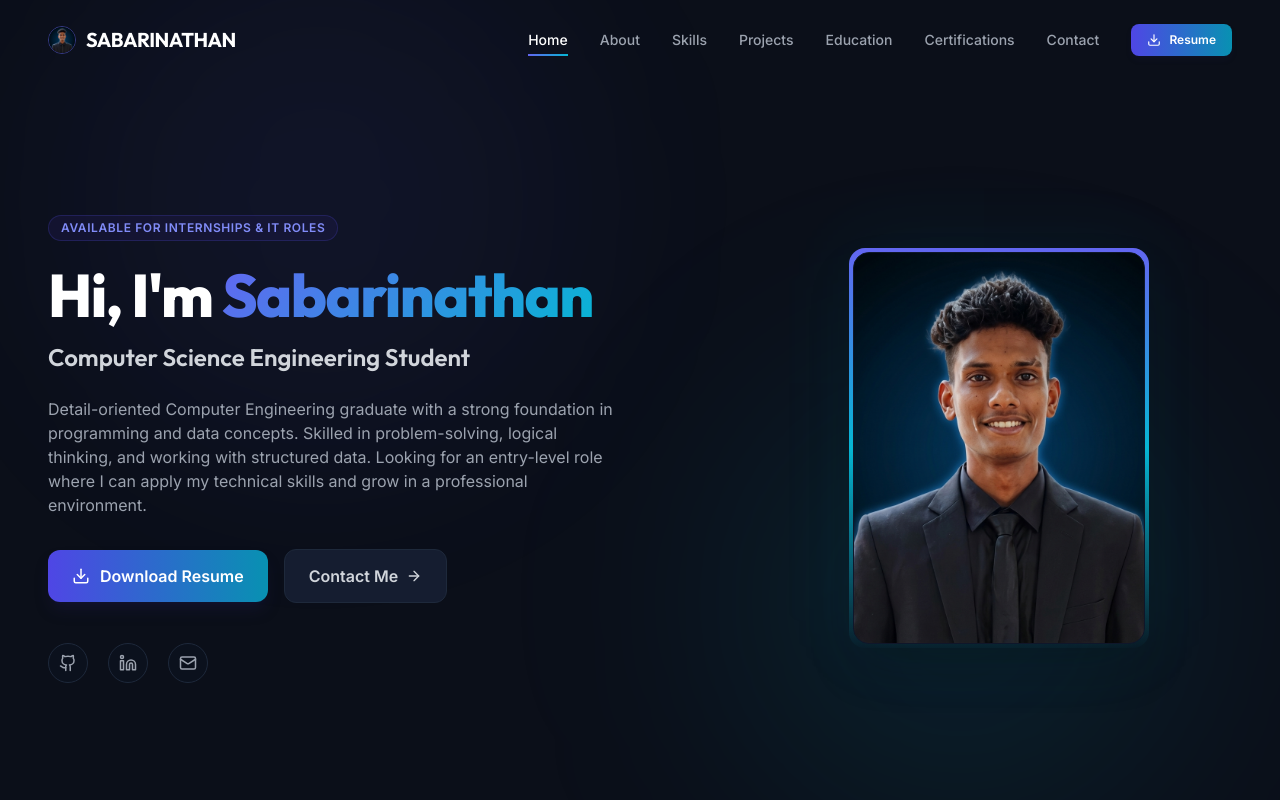
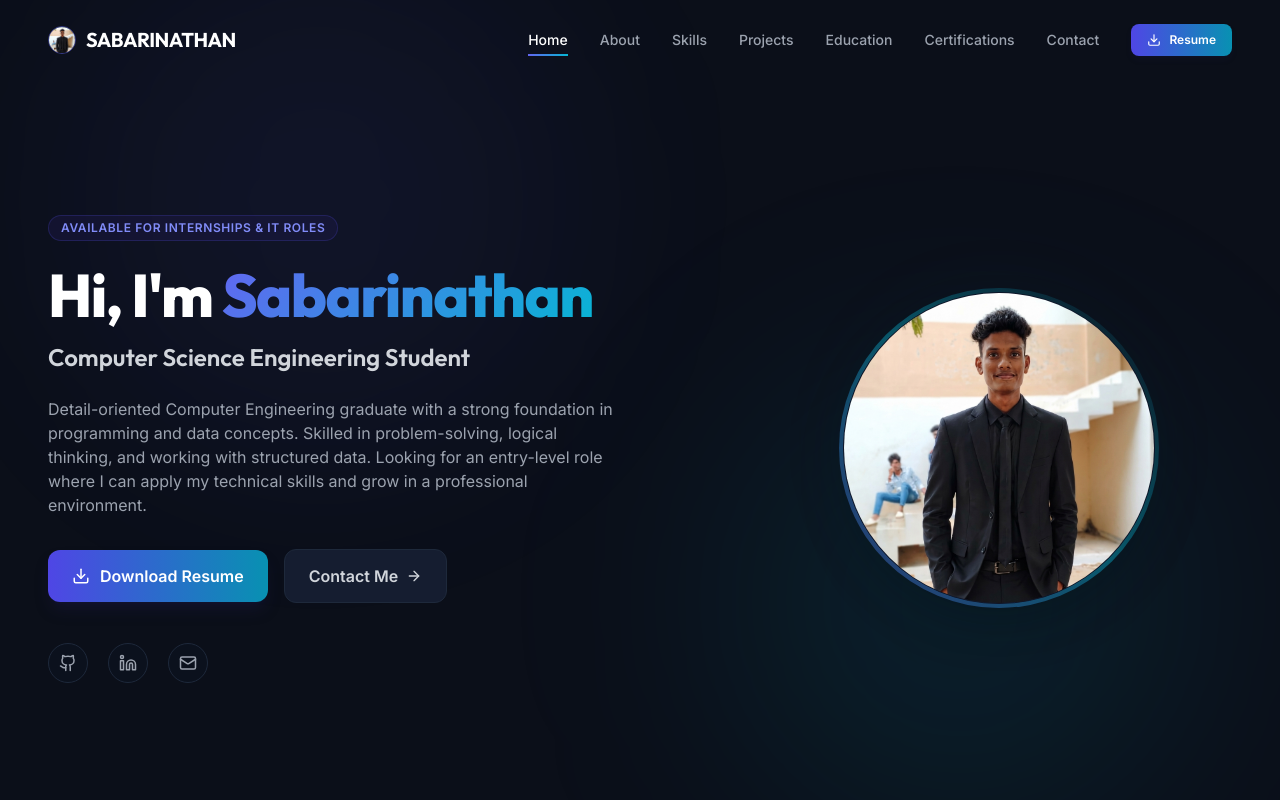
Before and after one commit to sabarinathan1310/sabarinathan-portfolio, a React (Vite) app: page / in a window 1280 px wide. Shown: the top 800 px of the page. Built offline with nearby package versions, Linux system fonts and the light colour scheme.

Commit message:
Update profile picture to blurred natural photo and apply circular hero frames

```diff
--- a/src/components/Hero.jsx
+++ b/src/components/Hero.jsx
@@ -131,7 +131,7 @@ export default function Hero() {
           </motion.div>
         </div>
 
-        {/* Right Column: Profile Picture Card */}
+        {/* Right Column: Profile Picture Circle */}
         <div className="lg:col-span-5 flex justify-center items-center order-1 lg:order-2 mt-8 lg:mt-0">
           <motion.div
             initial={{ opacity: 0, scale: 0.95 }}
@@ -139,16 +139,16 @@ export default function Hero() {
             transition={{ duration: 0.6, delay: 0.2 }}
             className="relative"
           >
-            {/* Subtle blue glow circle around image */}
-            <div className="absolute inset-0 rounded-2xl bg-cyan-500/10 blur-[40px] animate-pulse-subtle"></div>
+            {/* Subtle dark backing glow */}
+            <div className="absolute inset-0 rounded-full bg-cyan-950/15 blur-[25px]"></div>
 
-            {/* Profile image card */}
-            <div className="relative w-[260px] h-[340px] sm:w-[300px] sm:h-[400px] rounded-2xl p-1 bg-gradient-to-b from-indigo-500 via-cyan-500 to-transparent shadow-2xl">
-              <div className="w-full h-full rounded-2xl overflow-hidden bg-dark-card flex items-center justify-center border border-slate-900">
+            {/* Circular Profile Image Frame with subtle gradient border */}
+            <div className="relative w-[280px] h-[280px] sm:w-[320px] sm:h-[320px] rounded-full p-1 bg-gradient-to-tr from-indigo-500/40 via-cyan-500/40 to-transparent shadow-2xl">
+              <div className="w-full h-full rounded-full overflow-hidden bg-dark-card flex items-center justify-center border border-slate-900">
                 <img
                   src="/profile.png"
                   alt="Sabarinathan Profile"
-                  className="w-full h-full object-cover object-top scale-102"
+                  className="w-full h-full object-cover object-top scale-105"
                 />
               </div>
             </div>
```
Also changed, not shown: public/profile.png.
